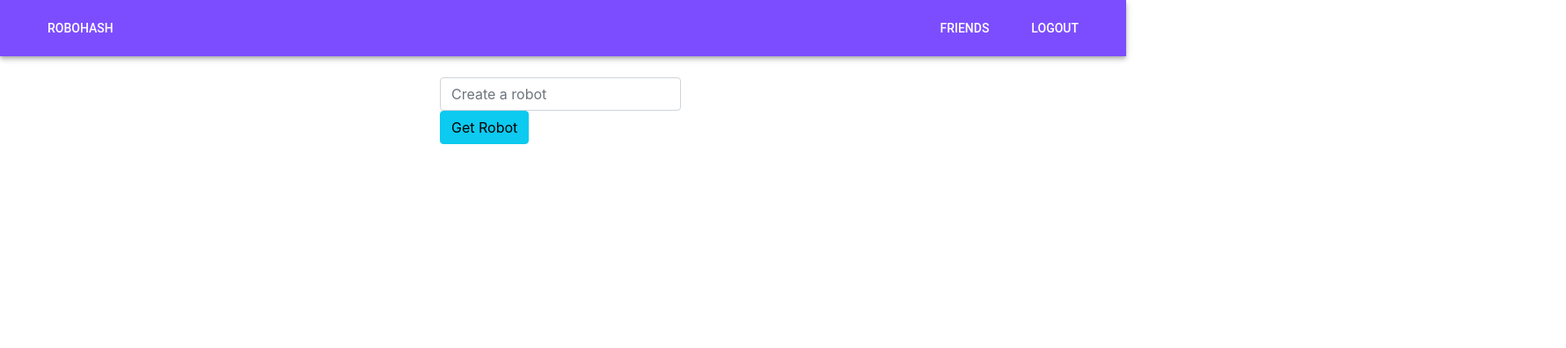
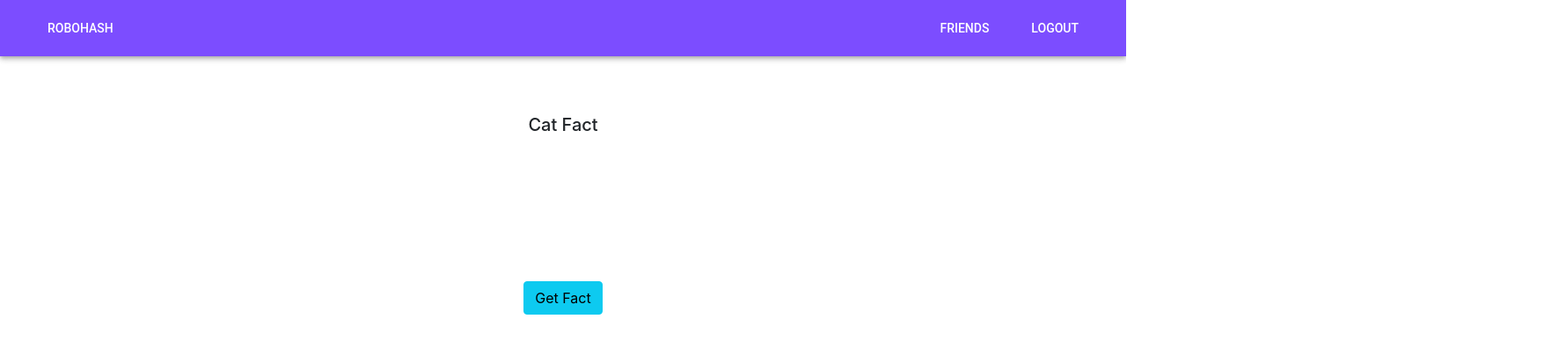
Before and after one commit to gbj1220/robohash-frontend, a React (Create React App) app: page /auth-home in a window 1280 px wide. Shown: the top 396 px of the page at 88% size, 1780 px wide, since content can reach past the window. Built offline with nearby package versions, Linux system fonts and the light colour scheme; no server answers; sample sign-in values are in the browser's storage.

Commit message:
Project Due

```diff
--- a/package.json
+++ b/package.json
@@ -16,6 +16,7 @@
     "react-router-dom": "^5.2.0",
     "react-scripts": "4.0.3",
     "react-toastify": "^7.0.4",
+    "request": "^2.88.2",
     "validator": "^13.6.0",
     "web-vitals": "^1.1.1"
   },
--- a/src/components/AuthHome/AuthHome.css
+++ /dev/null
@@ -1,3 +0,0 @@
-.card {
-  height: 40%;
-}
--- a/src/components/AuthHome/AuthHome.js
+++ b/src/components/AuthHome/AuthHome.js
@@ -8,36 +8,35 @@ import CardContent from "@material-ui/core/CardContent";
 import Button from "@material-ui/core/Button";
 import Typography from "@material-ui/core/Typography";
 import axios from "axios";
-
 require("dotenv").config();
 
 function AuthHome(props) {
   const [searchValue, setSearchValue] = useState("");
   const [apiResponse, setApiResponse] = useState("");
 
-  const callApi = async () => {
-    try {
-      const fetchData = await axios.get(
-        `https://robohash.p.rapidapi.com/index.php?text=${searchValue}`,
-        {
-          headers: {
-            "x-rapidapi-key": "",
-            "x-rapidapi-host": "robohash.p.rapidapi.com",
-          },
-        }
-      );
-      setApiResponse(fetchData);
-      console.log(apiResponse);
+  const callApi = () => {
+    var options = {
+      method: "GET",
+      url: "https://cat-fact.herokuapp.com/facts/random",
+    };
+
+    axios
+      .request(options)
+      .then(function (response) {
+        setApiResponse(response.data.text);
         return apiResponse;
-    } catch (e) {
-      console.log(e);
-    }
+      })
+
+      .catch(function (error) {
+        console.error(error);
+      });
   };
 
   const [checkToken] = useAuthenticationHooks();
   const authContext = useContext(AuthContext);
 
   useEffect(() => {
+    callApi();
     let token = checkToken();
     if (token) {
       authContext.dispatch({ type: "LOGIN", user: token.email });
@@ -53,29 +52,38 @@ function AuthHome(props) {
 
   const handleOnChange = (e) => {
     setSearchValue(e.target.value);
-    console.log(searchValue);
   };
 
   return (
-    <div className='input-group mb-3' style={{ marginLeft: "500px" }}>
+    <>
+      <div
+        className='input-group mb-3'
+        style={{
+          justifyContent: "center",
+          marginTop: "50px",
+        }}
+      >
         <form className='main-form' onSubmit={handleOnSubmit}>
-        <img src={apiResponse} />
-        <input
-          type='text'
-          className='form-control'
-          placeholder='Create a robot'
-          aria-label='robot-creation-input'
-          onChange={(e) => handleOnChange(e)}
-        />
+          <div
+            className='card text-center'
+            style={{ width: "40rem", height: "20rem", border: "none" }}
+          >
+            <div className='card-body' style={{ border: "none" }}>
+              <h5 className='card-title'>Cat Fact</h5>
+              <p className='card-text'>{apiResponse}</p>
               <button
                 type='button'
                 className='btn btn-info'
                 onClick={() => callApi()}
+                style={{ alignItems: "center", marginTop: "150px" }}
               >
-          Get Robot
+                Get Fact
               </button>
+            </div>
+          </div>
         </form>
       </div>
+    </>
   );
 }
 
--- a/src/components/FriendsList/FriendsList.js
+++ b/src/components/FriendsList/FriendsList.js
@@ -10,18 +10,17 @@ import jwtDecode from "jwt-decode";
 const FriendsList = (props) => {
   const authContext = useContext(AuthContext);
 
-  const [friendsArray, setFriendsArray] = useState("");
+  const [friendsArray, setFriendsArray] = useState([]);
 
   const [firstName, setFirstName] = useInputHooks();
   const [lastName, setLastName] = useInputHooks();
   const [email, setEmail] = useEmailHooks();
   const [checkToken] = useAuthenticationHooks();
 
-  useEffect(() => {
+  useEffect(async () => {
     let token = checkToken();
     if (token) {
       authContext.dispatch({ type: "LOGIN", user: token.email });
-      props.history.push("/friends-list");
     } else {
       props.history.push("/login");
     }
@@ -29,9 +28,12 @@ const FriendsList = (props) => {
 
   const handleOnSubmit = async (e) => {
     e.preventDefault();
+    addFriend();
+    getFriendsList();
+  };
 
+  const addFriend = async () => {
     const jwtToken = localStorage.getItem("jwtToken");
-
     try {
       const payload = await axios.post(
         "http://localhost:3001/friends/create-friend",
@@ -46,23 +48,18 @@ const FriendsList = (props) => {
           },
         }
       );
-      const newFriendsArray = [...friendsArray, payload.data.friends];
-      setFriendsArray(newFriendsArray);
+      console.log(payload.data);
     } catch (e) {
       console.log(e);
     }
   };
 
-  const displayFriendsList = async () => {
+  const getFriendsList = async () => {
     try {
-      let jwtToken = localStorage.getItem("jwtToken");
-
-      let getList = axios.get("http://localhost3001/friends/get-friends-list", {
-        headers: {
-          authorization: `Bearer ${jwtToken}`,
-        },
-      });
-      console.log(getList);
+      let getFriendArray = await axios.get(
+        "http://localhost:3001/friends/get-friends-list"
+      );
+      setFriendsArray(getFriendArray);
     } catch (e) {
       console.log(e);
     }
@@ -94,9 +91,22 @@ const FriendsList = (props) => {
             onChange={(e) => setEmail(e)}
           />
           <div>
+            <div>
+              <img src='' />
+            </div>
             <button className='btn btn-info' type='submit'>
-              Add Friend
+              Submit
             </button>
+            <div className='card text-center' style={{ width: "18rem" }}>
+              <div className='card-body'>
+                <h5 className='card-title'>Contact</h5>
+                <p className='card-text'>
+                  {friendsArray.map((item, index) => {
+                    console.log(item);
+                  })}
+                </p>
+              </div>
+            </div>
           </div>
         </div>
       </form>
--- a/src/components/SignUp/SignUp.js
+++ b/src/components/SignUp/SignUp.js
@@ -104,7 +104,6 @@ function SignUp(props) {
     let token = checkToken();
     if (!token) {
       props.history.push("/auth-home");
-      console.log(token);
     } else {
       props.history.push("/sign-up");
     }
--- /dev/null
+++ b/src/components/context/FriendsListContext.js
@@ -0,0 +1,3 @@
+import React, { createContext } from "react";
+
+export const FriendsContext = createContext({});
```
Also changed, not shown: 1 other file (tests, documents, lock files or other folders). Lines whose indentation alone changed are shown as unchanged.
